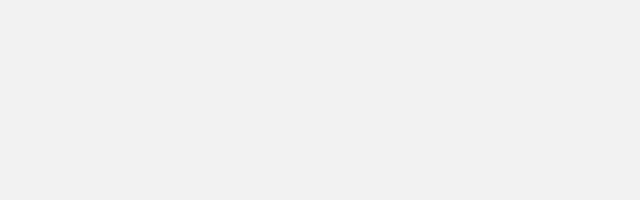
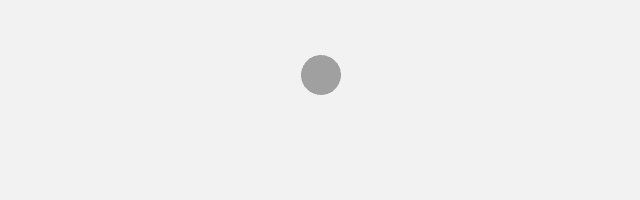
Before and after one commit to sefeoluwa/Three, a React (Vite) app: page / in a window 1280 px wide. Shown: the top 200 px of the page, without its empty margins (319-959 px from the left). Built offline with nearby package versions, Linux system fonts and the light colour scheme.

Commit message:
added component in canvas

```diff
--- a/src/App.jsx
+++ b/src/App.jsx
@@ -1,10 +1,16 @@
-
+import { Canvas } from '@react-three/fiber'
+import { Suspense } from 'react'
+import Three from './component/Three'
 
 function App() {
 
   return (
     <>
-
+      <Canvas>
+        <Suspense fallback={null}>
+          <Three />
+        </Suspense>
+      </Canvas>
     </>
   )
 }
```
